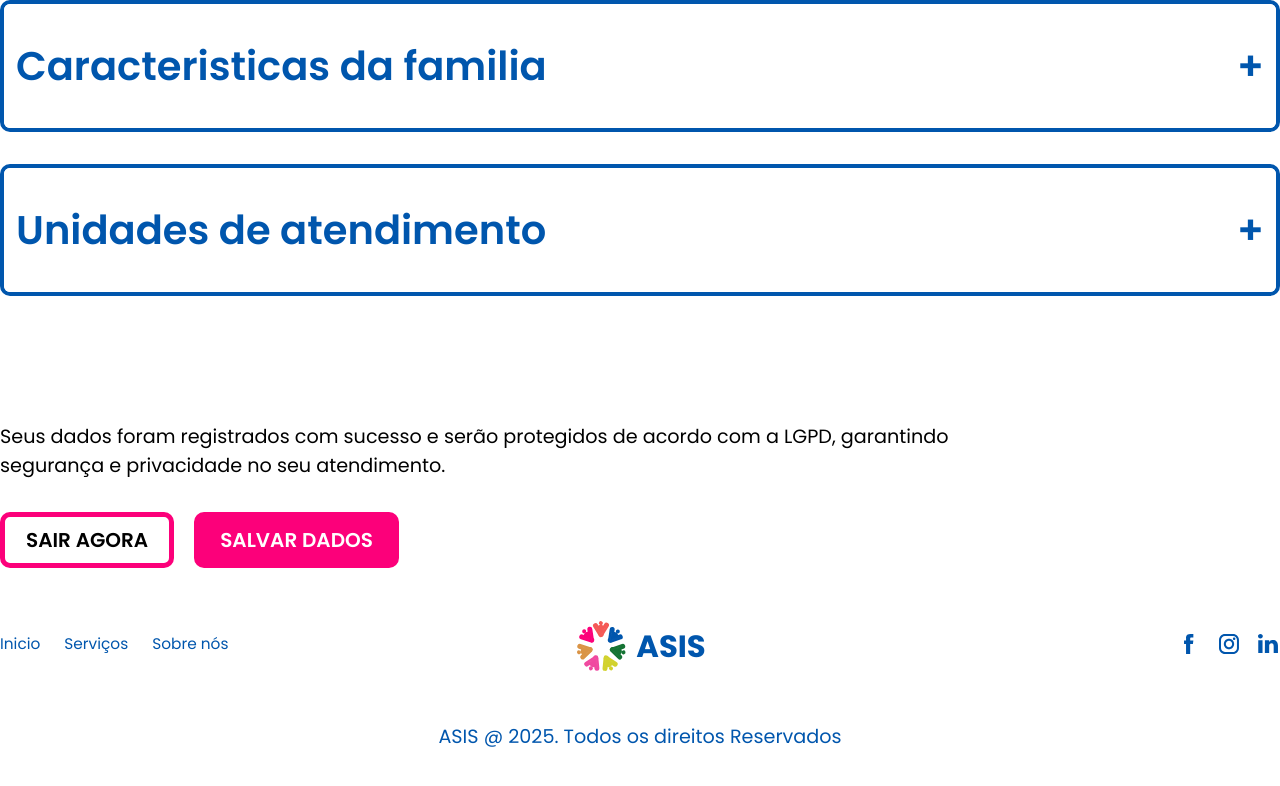
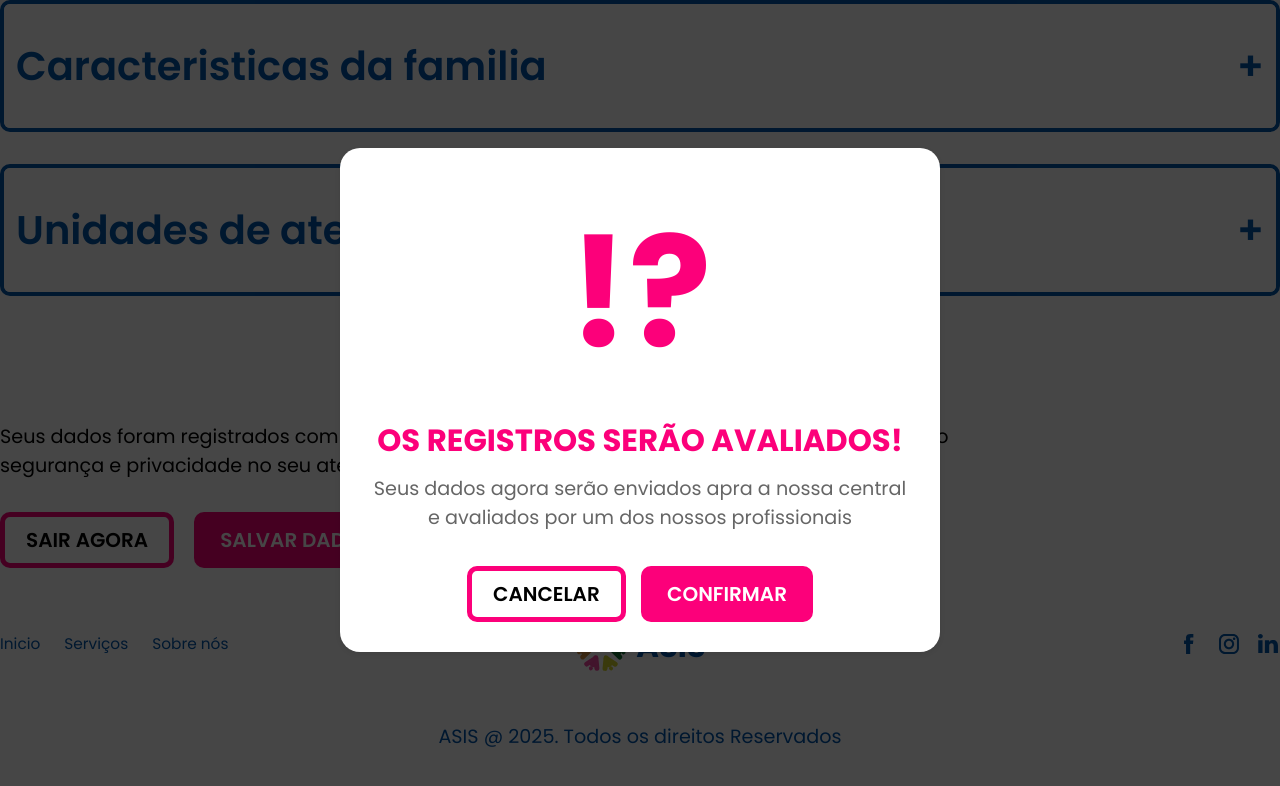
Before and after one commit to Projeto-ASIS/ASIS-Web, a React (Vite) app: page /user/Services/Cadunico in a window 1280 px wide. Both pictures are taken after a click on the button "SALVAR DADOS". Shown: the part 1287-2073 px from the top of the page. Built offline with nearby package versions, Linux system fonts and the light colour scheme.

Commit message:
Criando modais para Cadunico

```diff
--- /dev/null
+++ b/src/common/components/Modals/Modal.css
@@ -0,0 +1,54 @@
+.modal-overlay {
+  position: fixed;
+  top: 0;
+  left: 0;
+  width: 100%;
+  height: 100%;
+  background-color: rgba(0, 0, 0, 0.726);
+  display: none;
+  justify-content: center;
+  align-items: center;
+  z-index: 1000;
+}
+
+.modal {
+  background-color: white;
+  padding: 2rem;
+  border-radius: 20px;
+  box-shadow: 0 2px 10px rgba(0, 0, 0, 0.1);
+  max-width: 600px;
+  width: 100%;
+  text-align: center;
+  display: flex;
+  flex-direction: column;
+  gap: 10px;
+  @media screen and (max-width: 600px) {
+    max-width: 400px;
+  }
+}
+
+.modal h2 {
+  margin-bottom: 1rem;
+  color: #333;
+}
+
+.modal p {
+  margin-bottom: 1.5rem;
+  color: #666;
+}
+
+.modal-buttons {
+  display: flex;
+  justify-content: center;
+  gap: 1rem;
+}
+
+.modal-overlay.active {
+  display: flex;
+}
+
+.success-message {
+  color: #2ecc71;
+  font-size: 1.2rem;
+  margin-bottom: 1.5rem;
+}
--- /dev/null
+++ b/src/common/components/Modals/Modal.jsx
@@ -0,0 +1,12 @@
+import React from 'react';
+import './Modal.css';
+
+export function Modal({ isOpen, onClose, children }) {
+  return (
+    <div className={`modal-overlay ${isOpen ? 'active' : ''}`} onClick={onClose}>
+      <div className="modal" onClick={e => e.stopPropagation()}>
+        {children}
+      </div>
+    </div>
+  );
+}
--- a/src/common/components/SaveFields/SaveFields.css
+++ b/src/common/components/SaveFields/SaveFields.css
@@ -9,3 +9,7 @@
     gap: 20px;
   }
 }
+.ilustration{
+  font-size: 10rem;
+  font-weight: 700;
+}
--- a/src/common/components/SaveFields/SaveFields.jsx
+++ b/src/common/components/SaveFields/SaveFields.jsx
@@ -1,14 +1,58 @@
 import Button from "../Button";
 import './SaveFields.css'
+import { Modal } from '../Modals/Modal';
+import { useState } from "react";
+import { Check } from "lucide-react";
+import { FaCheck } from "react-icons/fa";
+
 
 export default function SaveFields(){
-  return(
-    <section className="container">
-      <p>Seus dados foram registrados com sucesso e serão protegidos de acordo com a LGPD, garantindo segurança e privacidade no seu atendimento.</p>
-      <div className="btns">
-        <Button type="stroked-secondary" >Sair agora</Button>
-        <Button type="default-secondary">Salvar dados</Button>
-      </div>
-    </section>
-  )
+  const [isModalOpen, setIsModalOpen] = useState(false);
+  const [isConfirmed, setIsConfirmed] = useState(false);
+
+  const handleSaveClick = () => {
+    setIsModalOpen(true);
+  };
+
+  const handleConfirm = () => {
+    setIsConfirmed(true);
+  };
+
+  const handleClose = () => {
+    setIsModalOpen(false);
+    setIsConfirmed(false);
+  };
+
+  return (
+    <>
+      <section className="container">
+        <p>Seus dados foram registrados com sucesso e serão protegidos de acordo com a LGPD, garantindo segurança e privacidade no seu atendimento.</p>
+        <div className="btns">
+          <Button type="stroked-secondary">Sair agora</Button>
+          <Button type="default-secondary" onClick={handleSaveClick}>Salvar dados</Button>
+        </div>
+      </section>
+
+      <Modal isOpen={isModalOpen} onClose={handleClose}>
+        {!isConfirmed ? (
+          <>
+            <div className="ilustration text-pink">!?</div>
+            <h3 className="text-pink">Os registros serão avaliados!</h3>
+            <p>Seus dados agora serão enviados apra a nossa central e avaliados por um dos nossos profissionais</p>
+            <div className="modal-buttons">
+              <Button type="stroked-secondary" onClick={handleClose}>Cancelar</Button>
+              <Button type="default-secondary" onClick={handleConfirm}>Confirmar</Button>
+            </div>
+          </>
+        ) : (
+          <>
+             <div className="ilustration text-blue"><FaCheck /></div>
+            <h3 className="text-blue">Registros enviados com sucesso !</h3>
+            <p>Tudo deu certo ! , seu dadso foram enviados , voce pode fechar esse aviso e esperar nosso contato</p>
+            <Button type="default" onClick={handleClose}>Fechar</Button>
+          </>
+        )}
+      </Modal>
+    </>
+  );
 }
--- a/src/pages/User/Services/Appoinments/Appoinments.css
+++ b/src/pages/User/Services/Appoinments/Appoinments.css
@@ -1,8 +1,7 @@
-.calender{
+.calendar{
   display: flex;
   flex-direction: column;
-  align-items: center;
-  justify-content: center;
+  gap: 4rem;
 
 }
 .calendar__title {
@@ -47,23 +46,32 @@
 .dia {
   flex: 1;
   height: 60px;
-  margin: 0 3px;
-  border: 1px solid var(--color-blue);
-  border-radius: 5px;
+  margin: 0 10px;
+  border: 2px solid var(--color-blue);
+  border-radius: 10px;
   display: flex;
   justify-content: flex-start;
   align-items: flex-start;
   padding: 5px;
   position: relative;
   background-color: #fff;
+  &:hover {
+    background-color: #f0f0f0;
+    cursor: pointer;
+    border: 3px solid var(--color-blue);
+  }
 }
 
 .dia.destaque-amarelo {
-  background-color: #ffff00;
+  background-color: var(--color-yellow);
 }
 
 .dia.destaque-rosa {
-  background-color: #ff1493;
+  background-color: var(--color-pink);
+  color: white;
+}
+.dia.destaque-azul{
+  background-color: var(--color-blue);
   color: white;
 }
 
--- a/src/pages/User/Services/Appoinments/sections/Calendar.jsx
+++ b/src/pages/User/Services/Appoinments/sections/Calendar.jsx
@@ -1,6 +1,9 @@
 import '../Appoinments.css'
 
 export default function Calendar() {
+
+  const dates = [26 , 5, 13]
+
   return <>
     <section className='calendar' >
       <div className="calendar__title">
@@ -19,55 +22,30 @@ export default function Calendar() {
         <div>SAB</div>
       </div>
       <div class="semanas">
-        <div class="semana">
-          <div class="dia"></div>
-          <div class="dia">2</div>
-          <div class="dia">3</div>
-          <div class="dia">4</div>
-          <div class="dia">5</div>
-          <div class="dia">6</div>
-          <div class="dia"></div>
-        </div>
-
-        <div class="semana">
-          <div class="dia"></div>
-          <div class="dia">9</div>
-          <div class="dia destaque-amarelo">10</div>
-          <div class="dia">11</div>
-          <div class="dia">12</div>
-          <div class="dia">13</div>
-          <div class="dia"></div>
-        </div>
-
-        <div class="semana">
-          <div class="dia"></div>
-          <div class="dia">16</div>
-          <div class="dia">17</div>
-          <div class="dia">18</div>
-          <div class="dia">19</div>
-          <div class="dia">20</div>
-          <div class="dia"></div>
-        </div>
-
-        <div class="semana">
-          <div class="dia"></div>
-          <div class="dia">23</div>
-          <div class="dia">24</div>
-          <div class="dia destaque-rosa">25</div>
-          <div class="dia">26</div>
-          <div class="dia">27</div>
-          <div class="dia"></div>
-        </div>
-
-        <div class="semana">
-          <div class="dia"></div>
-          <div class="dia">30</div>
-          <div class="dia">31</div>
-          <div class="dia inativo">1</div>
-          <div class="dia inativo">2</div>
-          <div class="dia inativo">3</div>
-          <div class="dia inativo">4</div>
-        </div>
+        {[...Array(5)].map((_, i) => (
+          <div key={i} className="semana">
+            {[...Array(7)].map((_, j) => {
+              const day = i * 7 + j + 1;
+              const color = dates.includes(day)
+                ? {
+                    26: 'var(--color-pink)',
+                    5: 'var(--color-blue)',
+                    13: 'var(--color-yellow)',
+                  }[day]
+                : '';
+              return (
+                <div
+                  key={j}
+                  className={`dia ${color ? `destaque-${color.replace('var(--color-', '').replace(')', '')}` : ''
+                    }`}
+                  style={{ backgroundColor: color }}
+                >
+                  {(j === 0 || j === 6) ? '' : day}
+                </div>
+              );
+            })}
+          </div>
+        ))}
       </div>
 
       </div>
--- a/src/styleguide.css
+++ b/src/styleguide.css
@@ -19,7 +19,7 @@
 
   --color-pink: #FC007A;
 
-  --color-yellow: #D2D22D;
+  --color-yellow: #F9F900;
   --color-white: #FFFFFF;
 
   /* Cores neutras primarias */
```
